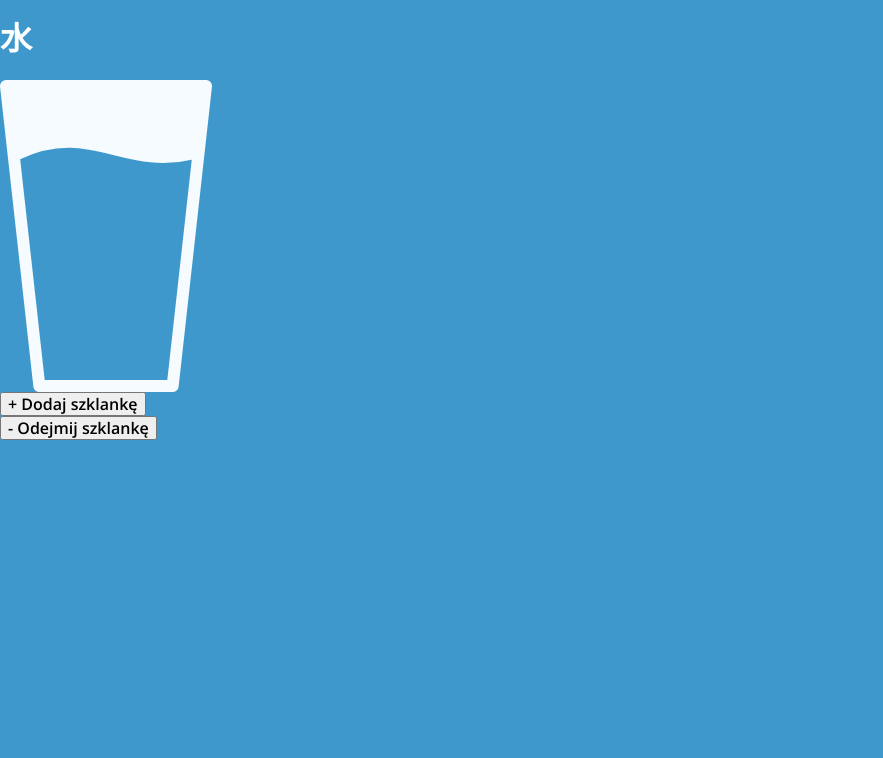
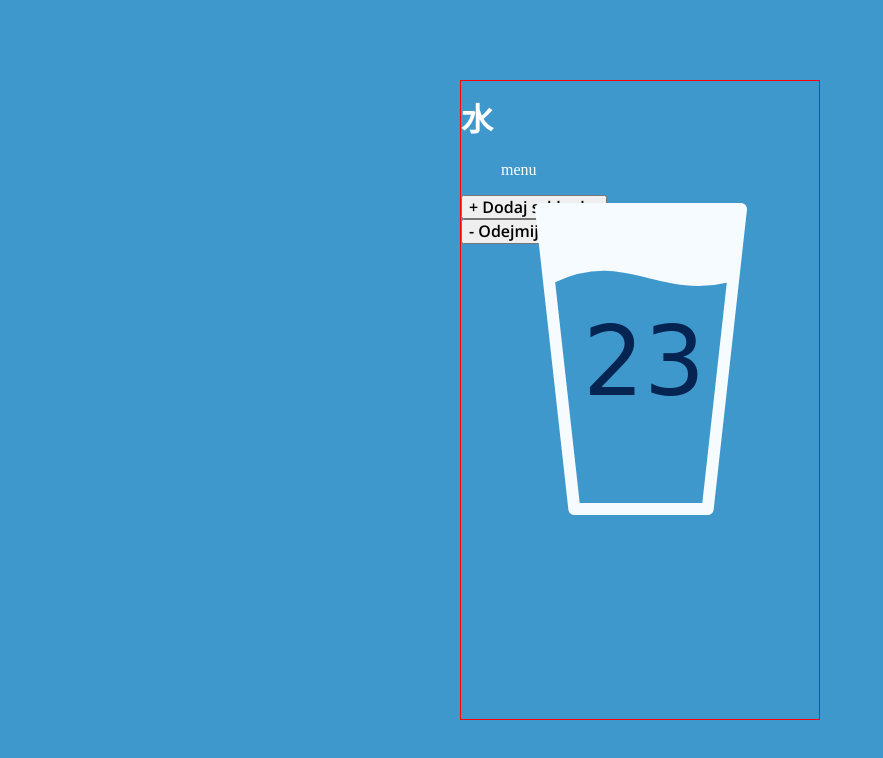
Before and after one commit to michal-krawczyk10/mizu, a website built with webpack: page src/pages/index.html in a window 1280 px wide. Shown: the whole page, without its empty margins (0-883 px from the left). Built offline with nearby package versions, Linux system fonts and the light colour scheme; a web font is replaced by a local one.

Commit message:
position inpro

```diff
--- a/src/pages/index.html
+++ b/src/pages/index.html
@@ -163,7 +163,9 @@
 		/>
 	</head>
 	<body>
+		<main>
 			<h1 class="header">水</h1>
+			<menu class="menu">menu</menu>
 			<div class="glass">
 				<svg
 					width="212"
@@ -190,9 +192,11 @@
 						stroke-width="2"
 					/>
 				</svg>
+				<span class="counter counter--js">23</span>
 			</div>
-		<span class="counter counter--js"></span>
+
 			<button class="button button__add--js">+ Dodaj szklankę</button>
 			<button class="button button__remove--js">- Odejmij szklankę</button>
+		</main>
 	</body>
 </html>
--- a/src/scss/main.scss
+++ b/src/scss/main.scss
@@ -1,6 +1,6 @@
 @import "~normalize.css";
 @import "_variables";
-@import url('https://fonts.googleapis.com/css2?family=Noto+Serif+JP&family=Open+Sans:wght@600&family=Paprika&display=swap');
+@import url("https://fonts.googleapis.com/css2?family=Noto+Serif+JP&family=Open+Sans:wght@600&family=Paprika&display=swap");
 
 *,
 *:before,
@@ -9,20 +9,49 @@
 	text-decoration: none;
 }
 
+html {
+	box-sizing: border-box;
+}
+
 body {
 	background: $main;
 	color: #fff;
 	min-height: 100vh;
+	display: flex;
+	justify-content: center;
+	align-items: center;
 }
+main {
+	width: 360px;
+	height: 640px;
+	border: 1px solid red;
+	position: relative;
+}
+
 .header {
 	font-family: $jap;
 }
 .glass {
+  display: block;
+	position: absolute;
+  top: 122px;
+	left: 74px;
 	width: 212px;
 	height: 312px;
 }
-
+.counter {
+  color: $text;
+	position: absolute;
+	margin: 0 auto;
+	left: 34px;
+	top: 104px;
+	width: 150px;
+  height: 92px;
+	font-family: $paprika;
+	font-size: 96px;
+	text-align: center;
+}
 .button {
 	display: block;
-  font-family: $os;
+	font-family: $os;
 }
```
Lines whose indentation alone changed are shown as unchanged.
